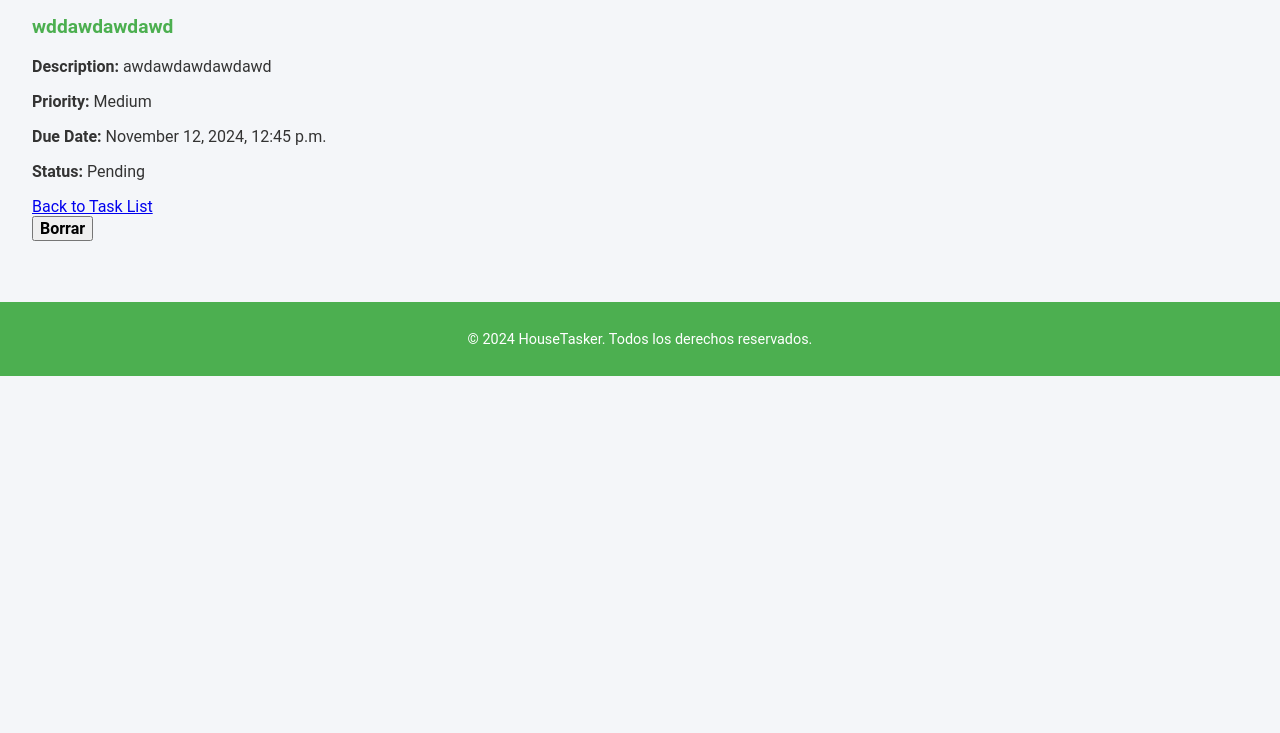
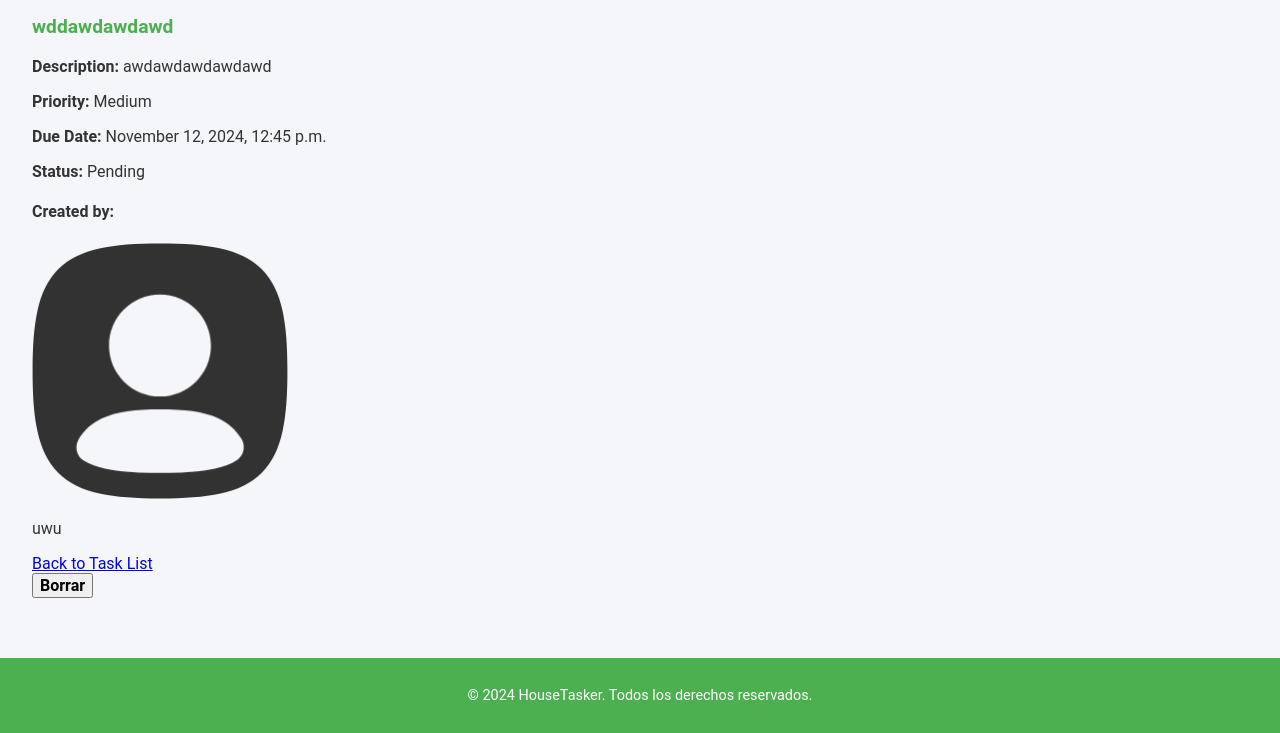
Before and after one commit to julenpe12/house-tasker, a Django app: page /tasks/11/ in a window 1280 px wide. Shown: the part 222-955 px from the top of the page. Before the commit the page ends 598 px from the top, so only its background shows below. Run offline with Django 4.2, Linux system fonts and the light colour scheme; a user stored in the database is signed in; data comes from the database, SQL or seed files in the repository; both versions use the stored data as it was after the commit.

Commit message:
Associate users to task (faulty)

```diff
--- a/houseTasker-win/appHouseTasker/models.py
+++ b/houseTasker-win/appHouseTasker/models.py
@@ -1,6 +1,7 @@
 from django.db import models
 from django.utils import timezone
 from django.contrib.auth.models import AbstractUser
+from django.contrib.auth import get_user_model
 
 class CustomUser(AbstractUser):
     profile_image = models.ImageField(upload_to='profile_images/', blank=True, null=True)
@@ -26,6 +27,8 @@ class Resource(models.Model):
     def __str__(self):
         return f"{self.name} ({self.quantity} disponibles)"
 
+User = get_user_model()
+
 class Task(models.Model):
     LOW = 'Low'
     MEDIUM = 'Medium'
@@ -43,6 +46,8 @@ class Task(models.Model):
     due_date = models.DateTimeField(default=timezone.now)
     completed = models.BooleanField(default=False)
 
+    created_by = models.ForeignKey(User, on_delete=models.CASCADE, related_name='task', null=True)
+
     def __str__(self):
         return f"{self.title} ({self.due_date})"
 
--- a/houseTasker-win/appHouseTasker/templates/register.html
+++ b/houseTasker-win/appHouseTasker/templates/register.html
@@ -5,7 +5,7 @@
 {% endblock %}
 
 {% block main %}
-<form action="{% url 'register' %}" method="post">
+<form action="{% url 'register' %}" method="POST" enctype="multipart/form-data">
 	{% csrf_token %}
 	<!-- Logo of the web -->
 	<div class="imageContainer">
@@ -15,7 +15,6 @@
 	<!-- Login form -->
 	<fieldset class="loginFieldset">
 		<legend>Iniciar sesión</legend>
-		{% csrf_token %}
 		{{ form.as_p }}  <!-- Renders the form fields with Django's default styling -->
 		<button type="submit">Register</button>
 	</fieldset>
--- a/houseTasker-win/appHouseTasker/templates/task_detail.html
+++ b/houseTasker-win/appHouseTasker/templates/task_detail.html
@@ -1,4 +1,5 @@
 {% extends "base.html" %}
+{% load static %}
 {% block main %}
 	{% if task %}
 		<h2>Task Detail</h2>
@@ -17,6 +18,18 @@
 
 		<p><strong>Status:</strong> {% if task.completed %}Completed{% else %}Pending{% endif %}</p>
 
+		<div class="task-creator">
+			<h4>Created by:</h4>
+			<!-- Check if the user has a profile image before rendering it -->
+			{% if task.created_by.profile_image %}
+			<img src="{{ task.created_by.profile_image.url }}" alt="{{ task.created_by.username }}'s profile image" class="profile-img">
+			{% else %}
+			<!-- Fallback image or text if the user doesn't have a profile image -->
+			<img src="{% static 'img/default_pfp.png' %}" alt="Default profile image" class="profile-img">
+			{% endif %}
+			<p>{{ task.created_by.username }}</p>
+		</div>
+
 		<a href="{% url 'task_list' %}">Back to Task List</a>
 
 		<form action="{% url 'task_delete' task.id %}" method="post">
--- a/houseTasker-win/appHouseTasker/urls.py
+++ b/houseTasker-win/appHouseTasker/urls.py
@@ -3,6 +3,8 @@
 from django.urls import path
 from . import views
 from .views import CustomLoginView, RegisterView
+from django.conf import settings
+from django.conf.urls.static import static
 
 urlpatterns = [
     path('', views.home, name='home'),  # Home page for task handling
@@ -21,3 +23,6 @@ urlpatterns = [
     path('accounts/login/', CustomLoginView.as_view(), name='login'),
     path('accounts/register/', RegisterView.as_view(), name='register'),
 ]
+
+if settings.DEBUG:
+    urlpatterns += static(settings.MEDIA_URL, document_root=settings.MEDIA_ROOT)
--- a/houseTasker-win/appHouseTasker/views.py
+++ b/houseTasker-win/appHouseTasker/views.py
@@ -6,8 +6,7 @@ from .forms import CustomUserCreationForm, ResourceForm
 from django.contrib.auth import login
 from django.urls import reverse_lazy
 from django.views import View
-from .models import Resource
-from .models import Task
+from .models import Resource, Task
 from .forms import TaskForm
 from django.urls import reverse
 from django.shortcuts import get_object_or_404
@@ -26,7 +25,9 @@ def task_create(request):
     if request.method == 'POST':
         form = TaskForm(request.POST)
         if form.is_valid():
-            form.save()
+            task = form.save(commit=False)
+            task.created_by = request.user
+            task.save()
             return redirect(reverse('task_list'))
     else:
         form = TaskForm()
--- a/houseTasker-win/houseTasker/settings.py
+++ b/houseTasker-win/houseTasker/settings.py
@@ -16,6 +16,8 @@ import os
 # Build paths inside the project like this: BASE_DIR / 'subdir'.
 BASE_DIR = Path(__file__).resolve().parent.parent
 
+MEDIA_ROOT = os.path.join(BASE_DIR, 'media')
+MEDIA_URL = '/media/'
 
 # Quick-start development settings - unsuitable for production
 # See https://docs.djangoproject.com/en/4.2/howto/deployment/checklist/
```
Also changed, not shown: houseTasker-win/appHouseTasker/migrations/0004_task_created_by.py (added), houseTasker-win/appHouseTasker/static/img/default_pfp.png (added), houseTasker-win/db.sqlite3, houseTasker-win/media/profile_images/OIP.jpg (added).
